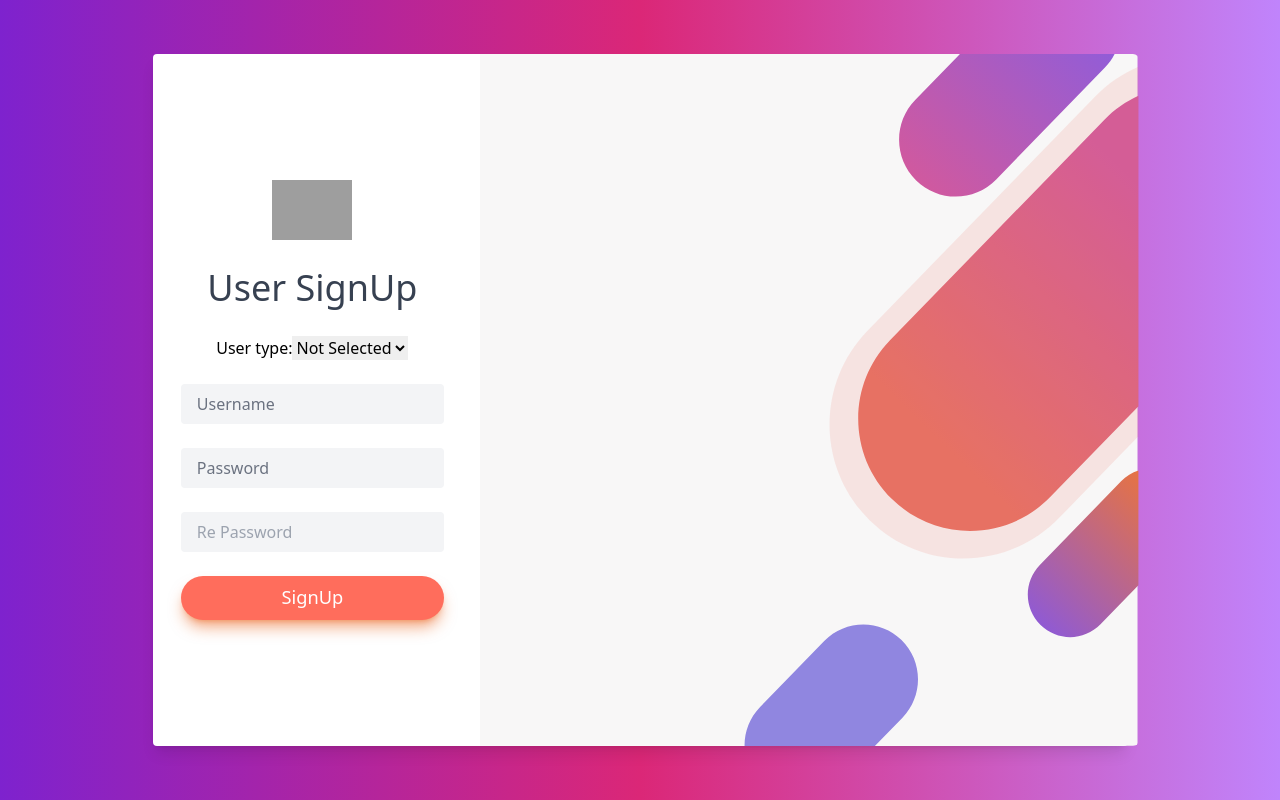
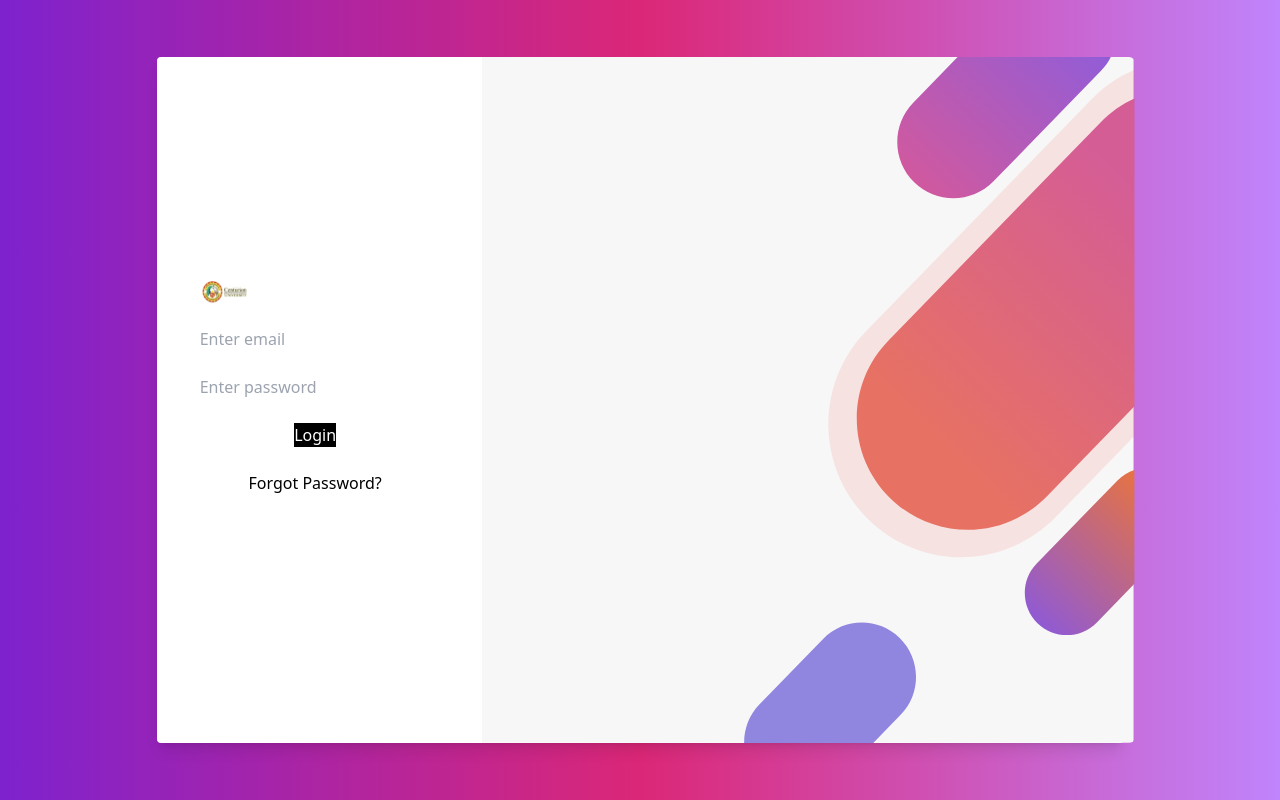
Before and after one commit to soumen974/PMS-frontend, a React (Create React App) app: page /SignUp in a window 1280 px wide. Built offline with nearby package versions, Linux system fonts and the light colour scheme; grey boxes are pictures that could not be loaded.

Commit message:
Commit message

```diff
--- a/package.json
+++ b/package.json
@@ -9,6 +9,7 @@
     "@testing-library/react": "^13.4.0",
     "@testing-library/user-event": "^13.5.0",
     "apexcharts": "^3.48.0",
+    "axios": "^1.6.8",
     "next": "^14.1.4",
     "prop-types": "^15.8.1",
     "react": "^18.2.0",
--- a/src/auth/components/Authentication.jsx
+++ b/src/auth/components/Authentication.jsx
@@ -1,128 +1,91 @@
 import React, { useState,useEffect, useContext } from 'react'
 import { BrowserRouter as Router, Route, Routes, Link } from 'react-router-dom';
 import Logo_clg from "../assets/CUTM-logo.svg";
+import loginStorage from "./LoginStorage";
+import { useNavigate } from 'react-router-dom';
+import axios from 'axios';
 export default function Authentication(props) {
-    const [selectedValue, setSelectedValue] = useState('');
-    const [UserName, setUserName] = useState('')
-    const [PassWord, setPassWord] = useState('')
-    const [RePassWord, setRePassWord] = useState('')
-    const [Errormesg, setErrormesg] = useState('')
+
+  const isLoggedIn = loginStorage.details && loginStorage.details.code !== '' && loginStorage.details.code !== undefined;
+  const code = isLoggedIn ? loginStorage.details.code : '';
+  const navigate=useNavigate();
+
+  document.title = "Login [PlacementModule]";
+
+  const [isLoading,setisLoading]=useState(false);
+  const [email, setEmail] = useState('');
+  const [password, setPassword] = useState('');
+  const [message, setMessage] = useState('');
+
+
+  useEffect(() => {
+    setisLoading(true);
+    setTimeout(()=>{
+    setisLoading(false)
+    },400)
+}, [])
 
 
 
-  const [Entry_Link,setEntry_Link]=useState('')
+const handleLogin = async (e) => {
+  e.preventDefault();
+  try {
+    const response = await axios.post('/api/login', { email, password });
+    const { data } = response;
+    if (typeof data === 'string') {
+      setMessage(data); // Display error message
+      setTimeout(() => {
+        setMessage('');
+      }, 4000);
+    } else {
+      loginStorage.details = data;
+      console.log(loginStorage);
+      setMessage('Logged in successfully');
+      //loginStorage.details = data;
+      setTimeout(() => {
+        if (code === 'admin') {
+          navigate('/Admin/Home')
+        } else if (code === 'student') {
+          navigate('/Student/Home');
+        } else if (code === 'hr') {
+          navigate('/HR/Home');
+        }
+      }, 1000);
+    }
+  } catch (error) {
+    console.error('Error:', error);
+  }
+};
 
 
-
-  const [userAuthData, setUserAuthDatat] = useState({
-    usertype: "",
-    password: ""
-
-  });
-
-  const { usertype, password } = userAuthData;
-
-  const onInputChange = (e) => {
-    setUserAuthDatat({ ...userAuthData, [e.target.name]: e.target.value });
-  };
-
-  useEffect(() => {
-    if (usertype === 'Student') {
-
-        setEntry_Link('/Student/Home');
-
-    }
-    else if (usertype === 'HR') {
-      setEntry_Link('/HR/home');
-
-    }
-    else if (usertype === 'Admin') {
-      setEntry_Link('/Admin');
-
-    }
-    else
-    {
-      setEntry_Link('');
-    }
-  }, [usertype]);
+  const  EntryWayMessage_SignUp= "Create an account"
 
 
 
 
-
-  const [addedMsg, setAddedMsg] = useState(false);
-  const[errorMeg,setErrorMeg]=useState(false);
-
-  const HandleForm = (e) => {
-    e.preventDefault();
-
-  };
 
 
 
 
   return (
     <>
-    <div className=' rounded-r-xl grid  place-content-center text-center  '>
-
-  <div className='  gap-7 grid justify-center '>
-        <img className='w-20  m-auto ' src="https://s3.ap-south-1.amazonaws.com/corecampus/images/cutm.jpg" alt="" />
-      <h1 className=' text-center text-4xl  text-gray-700'>User {props.LinkButtonName}</h1>
-
-      <div>
+    <div className='  rounded-r-xl grid  place-content-center text-center  '>
+      <div className='text-center m-3'>
+                <Link to={'/'}><img src={Logo_clg} alt="centurion-img" className='w-12 text-center'/></Link>
+                <br></br>
+                <input type='text' placeholder='Enter email' name="email" value={email} onChange={(e) => setEmail(e.target.value)}></input>
+                <br></br><br></br>
+                <input type='password' placeholder='Enter password' name="password" value={password} onChange={(e) => setPassword(e.target.value)}></input>
+                <br></br><br></br>
+                <button type='submit' className='bg-black text-white' onClick={handleLogin}>Login</button>
+                <br></br><br></br>
+                <Link to="#">Forgot Password?</Link>
+                <br /><br />
+                {message && <div>{message}</div>}
+        </div>
 
 
-
-
-          <form  onSubmit={(e) => HandleForm(e)} className='grid  place-content-center   gap-6 '  >
-
-                {    props.SignUpformUse && <>
-
-                    <div>
-                      <label htmlFor="dropdown">User type:</label>
-                      <select id="dropdown" name="usertype" value={usertype}  onChange={(e) => onInputChange(e)}>
-                        <option value="NormalUser">Not Selected</option>
-                        <option value="Student">Student</option>
-                        <option value="HR">HR</option>
-                        <option value="Admin">Admin</option>
-                      </select>
-                    </div>
-                </>
-              }
-
-              <input className='bg-gray-100 text-black placeholder:text-gray-500 py-2 px-4 rounded font-light outline-2 focus:outline-gray-200 focus:bg-white focus:outline ' type='text' placeholder='Username'  value={UserName} onChange={(e)=>setUserName(e.target.value)} name='username'/>
-              <input className='bg-gray-100 text-black placeholder:text-gray-500 py-2 px-4 rounded font-light outline-2  focus:outline-gray-200 focus:bg-white focus:outline ' placeholder='Password' type='password'name="password" value={password} onChange={(e) => onInputChange(e)}/>
-
-                {
-                  props.SignUpformUse &&
-                      <>
-                          <input className='bg-gray-100  py-2 px-4 rounded font-light  outline-2  focus:outline-gray-200 focus:bg-white focus:outline' placeholder='Re Password' type='password'value={RePassWord} onChange={(e)=>setRePassWord(e.target.value)} name='Re_password'/>
-
-                      </>
-                  }
-
-                {
-                  !props.SignUpformUse&&
-                  <h6 className='underline hover:no-underline text-gray-500 font-light text-[0.9rem]'> Forget Password/Username</h6>
-
-                }
-
-                <Link to={Entry_Link} className={`${props.SignUpformUse ? "bg-[#FF6D5C] shadow-orange-600/50  hover:shadow-orange-600/0  ": " bg-blue-700 hover:bg-blue-800 hover:shadow-blue-500/0 "}  rounded-full py-2 text-[1.14rem]  text-white shadow-lg  `}> <button  type='submit'>{props.LinkButtonName}</button></Link>
-
-
-                <div className={`${addedMsg ? "block" : "hidden"}  text-green-500 text-center border border-green-500 p-0 flex justify-between`}>
-                      <h4 className='p-2'>Successfully added</h4>
-                    </div>
-
-
-                    <div className={`${errorMeg ? "block" : "hidden"}  text-red-500 text-center border border-red-500 p-0 flex justify-between`}>
-                      <h4 className='p-2'>Fill properly</h4>
-                    </div>
-          </form>
-      </div>
-
-  </div>
-</div>
+   </div>
     </>
   )
 }
--- /dev/null
+++ b/src/auth/components/LoginStorage.js
@@ -0,0 +1,4 @@
+export const loginStorage={};
+
+
+export default loginStorage;
--- a/src/auth/pages/Login.jsx
+++ b/src/auth/pages/Login.jsx
@@ -30,8 +30,8 @@ export default function Login() {
       <div>
         <div className=" grid  place-content-center h-[100vh]   ">
 
-          <div className=' md:grid rounded gap-3 bg-white grid-cols-[70%,30%] shadow-lg shadow-black-500/50 md:pr-8 p-10 md:p-0'>
-            <img className='rounded w-[50rem] md:pr-2' src={LoginSideImage} alt="" />
+          <div className=' md:grid rounded gap-3 bg-white grid-cols-[70%,30%] shadow-lg shadow-black-500/50 md:pr-8 p-[10vw] md:p-0 '>
+            <img className='hidden md:block rounded w-[50rem]  md:pr-2' src={LoginSideImage} alt="" />
             <Authentication LinkButtonName={'Login'} Links={'/SignUp'} EntryWayMessage={EntryWayMessage_SignUp} />
 
           </div>
--- a/src/auth/pages/UserEntry.jsx
+++ b/src/auth/pages/UserEntry.jsx
@@ -34,7 +34,7 @@ export default function UserEntry() {
         <>
         <Nav/>
         <Section1/>
-        <div className='max-w-screen-xl  items-center justify-between mx-auto px-5 pb-10 space-y-[1vw]'>
+        <div className='max-w-screen-2xl  items-center justify-between mx-auto px-5 pb-10 space-y-[1vw]'>
 
 
             <TopComp/>
--- /dev/null
+++ b/src/users/Common_components/Headder.jsx
@@ -0,0 +1,43 @@
+import React from 'react'
+
+export default function Headder() {
+  return (
+   <>
+
+   <nav className="border-red-800 border-t-[3px] drop-shadow-lg bg-white fixed w-full z-20 top-0 start-0  ">
+      <div className="max-w-screen-xl flex flex-wrap items-center justify-between mx-auto p-4">
+        <a href="https://flowbite.com/" className="flex items-center space-x-3 rtl:space-x-reverse">
+          <span className="self-center text-2xl font-semibold whitespace-nowrap ">Notification</span>
+        </a>
+        <div className="flex md:order-2 space-x-3 md:space-x-0 rtl:space-x-reverse">
+          <button type="button" className="text-white bg-blue-700 hover:bg-blue-800 focus:ring-4 focus:outline-none focus:ring-blue-300 font-medium rounded-lg text-sm px-4 py-2 text-center ">LOGO</button>
+          <button data-collapse-toggle="navbar-sticky" type="button" className="inline-flex items-center p-2 w-10 h-10 justify-center text-sm text-gray-500 rounded-lg md:hidden hover:bg-gray-100 focus:outline-none focus:ring-2 focus:ring-gray-200 " aria-controls="navbar-sticky" aria-expanded="false">
+            <span className="sr-only">Open main menu</span>
+            <svg className="w-5 h-5" aria-hidden="true" xmlns="http://www.w3.org/2000/svg" fill="none" viewBox="0 0 17 14">
+              <path stroke="currentColor" strokeLinecap="round" strokeLinejoin="round" strokeWidth="2" d="M1 1h15M1 7h15M1 13h15"/>
+            </svg>
+          </button>
+        </div>
+        <div className="items-center justify-between hidden w-full md:flex md:w-auto md:order-1" id="navbar-sticky">
+
+         {/* search bar */}
+            <form className="max-w-md mx-auto">
+                <label htmlFor="default-search" className="mb-2 text-sm font-medium text-gray-900 sr-only ">Search</label>
+                <div className="relative ">
+
+                    <input type="search" id="default-search" className="block w-[30rem] p-3 ps-6 text-sm text-gray-900   rounded-full bg-[#FFD575]  focus:border-[#A41034]  placeholder:text-white " placeholder="Search.." required />
+                    <button type="submit" className="text-white absolute end-[-1.7rem] bottom-1 rounded-full bg-[#A41034] hover:bg-blue-800 focus:ring-4 focus:outline-none focus:ring-blue-300 font-medium text-sm p-2.5 ">
+                    <svg className="w-4 h-4 text-white " aria-hidden="true" xmlns="http://www.w3.org/2000/svg" fill="none" viewBox="0 0 20 20">
+                        <path stroke="currentColor" strokeLinecap="round" strokeLinejoin="round" strokeWidth="2" d="m19 19-4-4m0-7A7 7 0 1 1 1 8a7 7 0 0 1 14 0Z"/>
+                    </svg>
+
+                    </button>
+                </div>
+            </form>
+        </div>
+      </div>
+    </nav>
+
+   </>
+  )
+}
--- /dev/null
+++ b/src/users/Common_components/Sidebar.jsx
@@ -0,0 +1,7 @@
+import React from 'react'
+
+export default function Sidebar() {
+  return (
+    <div>Sidebar</div>
+  )
+}
--- a/src/users/student/pages/StudentLandingLayout.jsx
+++ b/src/users/student/pages/StudentLandingLayout.jsx
@@ -1,9 +1,9 @@
 import React, { useEffect, useState } from 'react'
 import { Outlet } from 'react-router-dom'
 import InappLoader from '../../../Loader/InappLoader';
-import Headder from '../../hr/components/Headder';
 import Sidebar_student from '../components/Sidebar_student';
 import Headder_student from '../components/Headder_student';
+import Headder from "../../Common_components/Headder";
 
 export default function StudentLandingLayout() {
   document.title = "Placement Module | Student";
@@ -27,7 +27,7 @@ export default function StudentLandingLayout() {
       <div className="flex h-screen overflow-hidden  dark:bg-slate-">
         <Sidebar_student/>
         <div className="relative flex flex-1 flex-col overflow-y-auto overflow-x-hidden">
-          <Headder_student/>
+          <Headder/>
           <main>
             <div className="mx-auto max-w-screen-2xl p-4 md:p-6 2xl:p-10 ">
               <Outlet />
```
Also changed, not shown: src/users/admin/components/Sidebar_admin.jsx (+0 -18 lines), 1 other file (tests, documents, lock files or other folders).
